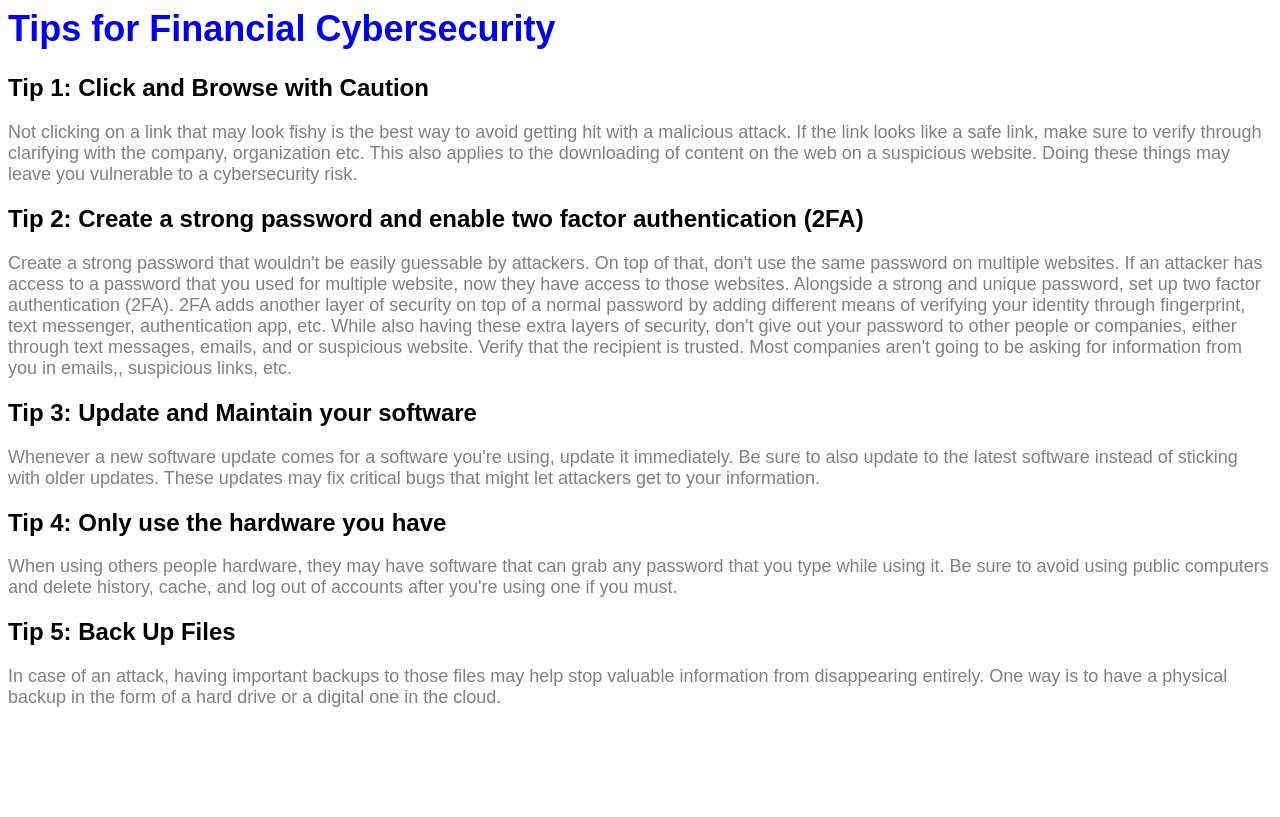
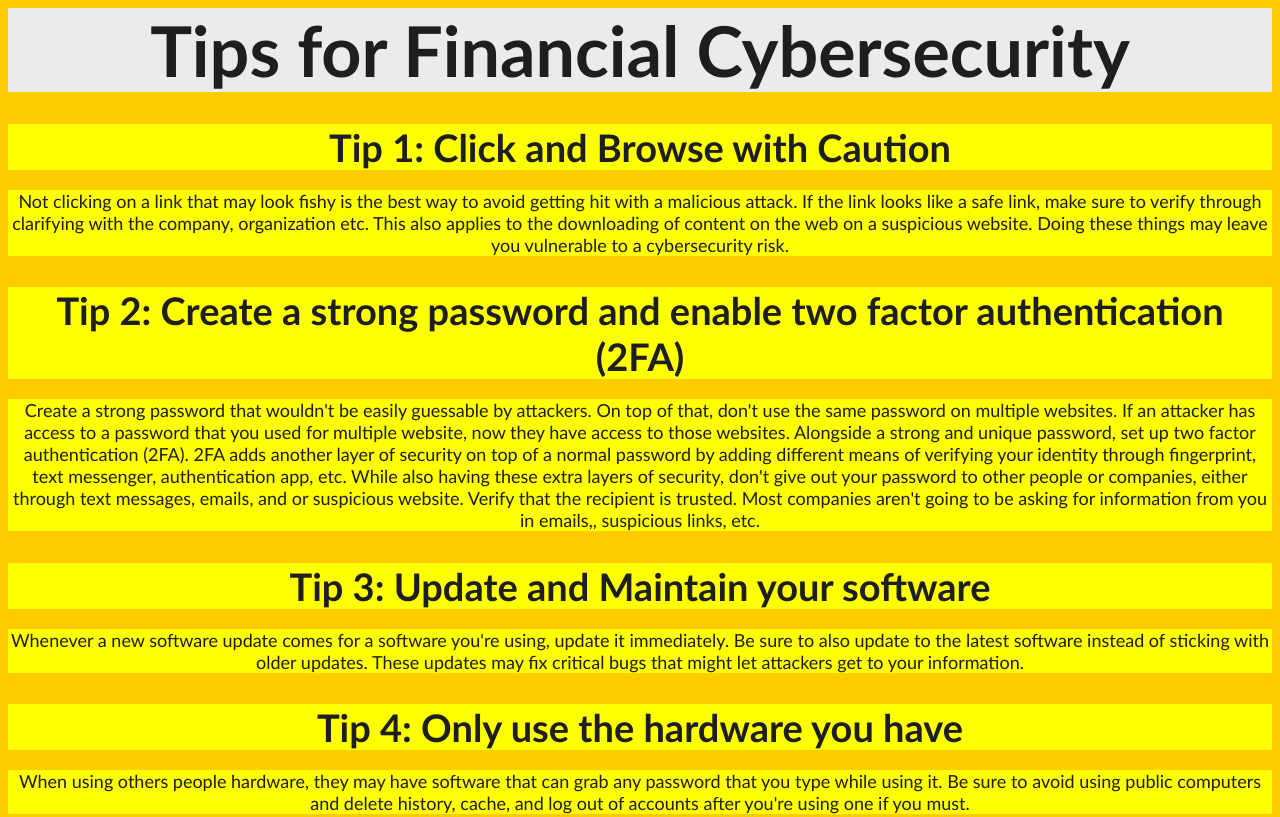
Before and after one commit to BrandonDelM/Commonwealth-Bank-Forage, a plain HTML site: page index.html in a window 1280 px wide. Shown: the top 817 px of the page. Drawn offline with Linux system fonts and the light colour scheme.

Commit message:
Finished part 3 of the Commonwealth Bank Forage Job Simulation

```diff
--- a/index.css
+++ b/index.css
@@ -1,13 +1,24 @@
 * {
-    font-family: Arial;
+    font-family: 'Gill Sans', 'Gill Sans MT', Calibri, 'Trebuchet MS', sans-serif;
+    background-color: #FFCC00;
+    text-align: center;
+    margin-bottom: 20px;
 }
 
 h1 {
-    color: Blue;
-    font-size: 36px;
+    color: #1E1E1E;
+    font-size: 70px;
+    background-color: #EBEBEB;
+}
+
+h2 {
+    font-size: 38px;
+    color: #1E1E1E;
+    background-color: #FFFF00;
 }
 
 p {
     font-size: 18px;
-    color: Gray;
+    color: #1E1E1E;
+    background-color: #FFFF00;
 }
```
